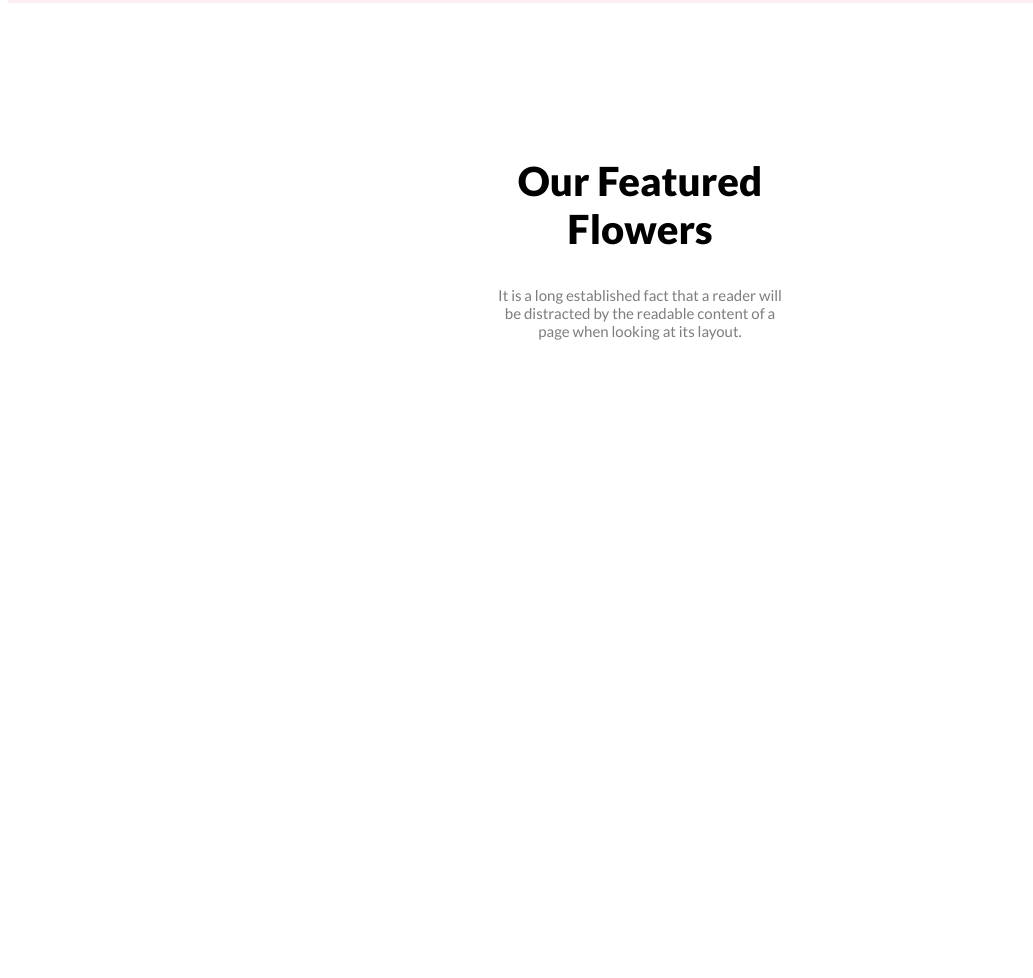
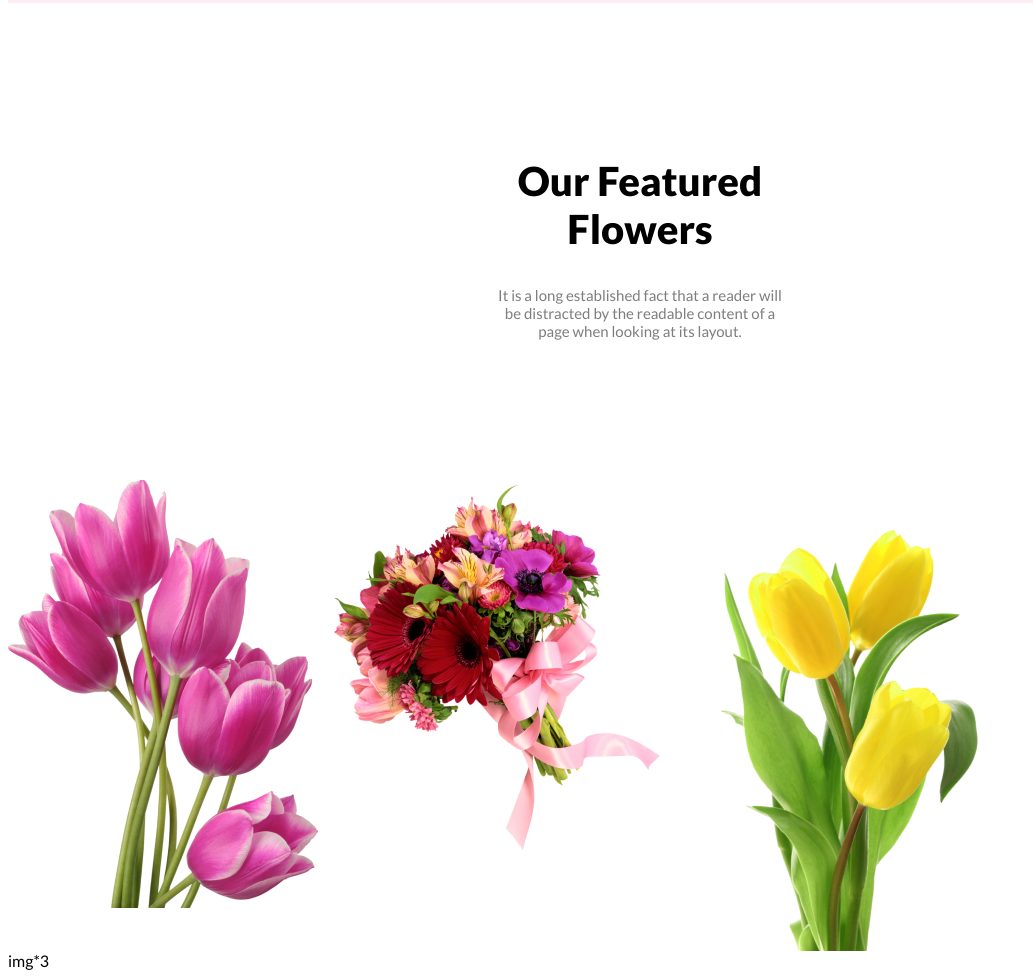
Before and after one commit to Safkat-Khan/flower-shop-assignment, a plain HTML site: page index.html in a window 1280 px wide. Shown: the part 920-1898 px from the top of the page, without its empty margins (0-1033 px from the left). Before the commit the page ends 1408 px from the top, so only its background shows below. Drawn offline with Linux system fonts and the light colour scheme; a web font is replaced by a local one.

Commit message:
in the end of  night

```diff
--- a/index.html
+++ b/index.html
@@ -35,7 +35,19 @@
                     readable content of a page when looking at its layout.</h4>
             </div>
         </section>
+        <!--  -->
+        <section>
+            <div class="flower-link">
+                <div class="first-flower"><img src="Flower Asset/pngwing 6.png" alt=""></div>
+                <div class="second-flower"><img src="Flower Asset/pngwing 5.png" alt=""></div>
+                <div class="third-flower"><img src="Flower Asset/pngwing 7.png" alt=""></div>
+            </div>
+        </section>
+        <!--  -->
+        <div class="services">
+            img*3
 
+        </div>
 
     </main>
 
--- a/style/style.css
+++ b/style/style.css
@@ -1,6 +1,7 @@
 body {
   font-family: "Lato", sans-serif;
 }
+/* Banner Style start */
 .banner {
   display: flex;
   background: rgba(229, 84, 115, 0.1);
@@ -35,6 +36,9 @@ body {
   font-weight: 700;
   border: 0;
 }
+/* Banner Style Finished */
+
+/* Feature style start */
 .features {
   text-align: center;
   padding: 120px;
@@ -50,3 +54,29 @@ body {
   font-size: 15px;
   font-weight: 400;
 }
+/* Feature style Finished */
+
+/*  */
+/* Flower style start */
+.flower-link {
+  display: flex;
+}
+.flower-link img {
+
+}
+.first-flower {
+  width: 310px;
+  height: 420px;
+  flex-shrink: 0;
+}
+.second-flower {
+  width: 370px;
+  height: 370px;
+  flex-shrink: 0;
+}
+.third-flower {
+  width: 314px;
+  height: 471px;
+  flex-shrink: 0;
+}
+/*  */
```
